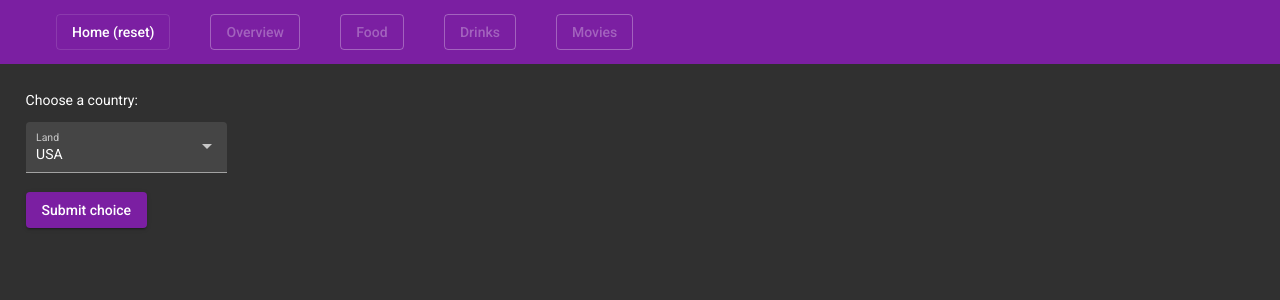
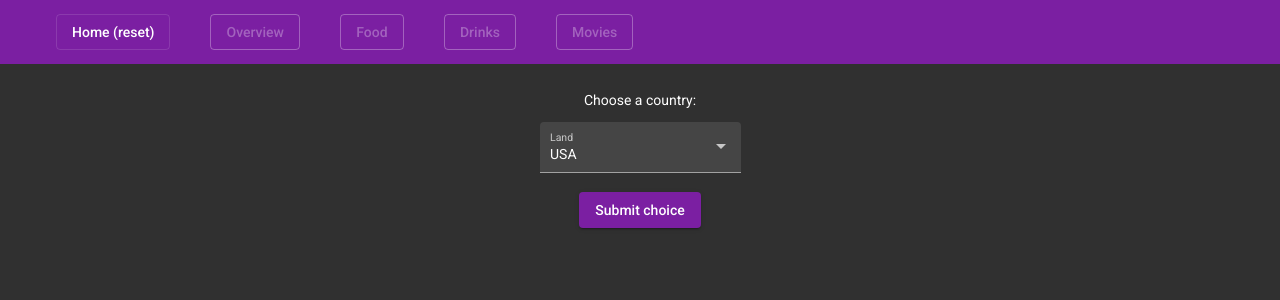
Before and after one commit to sara-hult/WebProg_Project, an Angular app in the folder app/: page / in a window 1280 px wide. Shown: the top 300 px of the page. Built offline with nearby package versions, Linux system fonts and the light colour scheme.

Commit message:
centrerar landing

```diff
--- a/app/src/app/landing/landing.component.html
+++ b/app/src/app/landing/landing.component.html
@@ -1,4 +1,4 @@
-<div>
+<div align="center">
     <p>Choose a country:</p>
     <mat-form-field appearance="fill">
         <mat-label>Land</mat-label>
```
